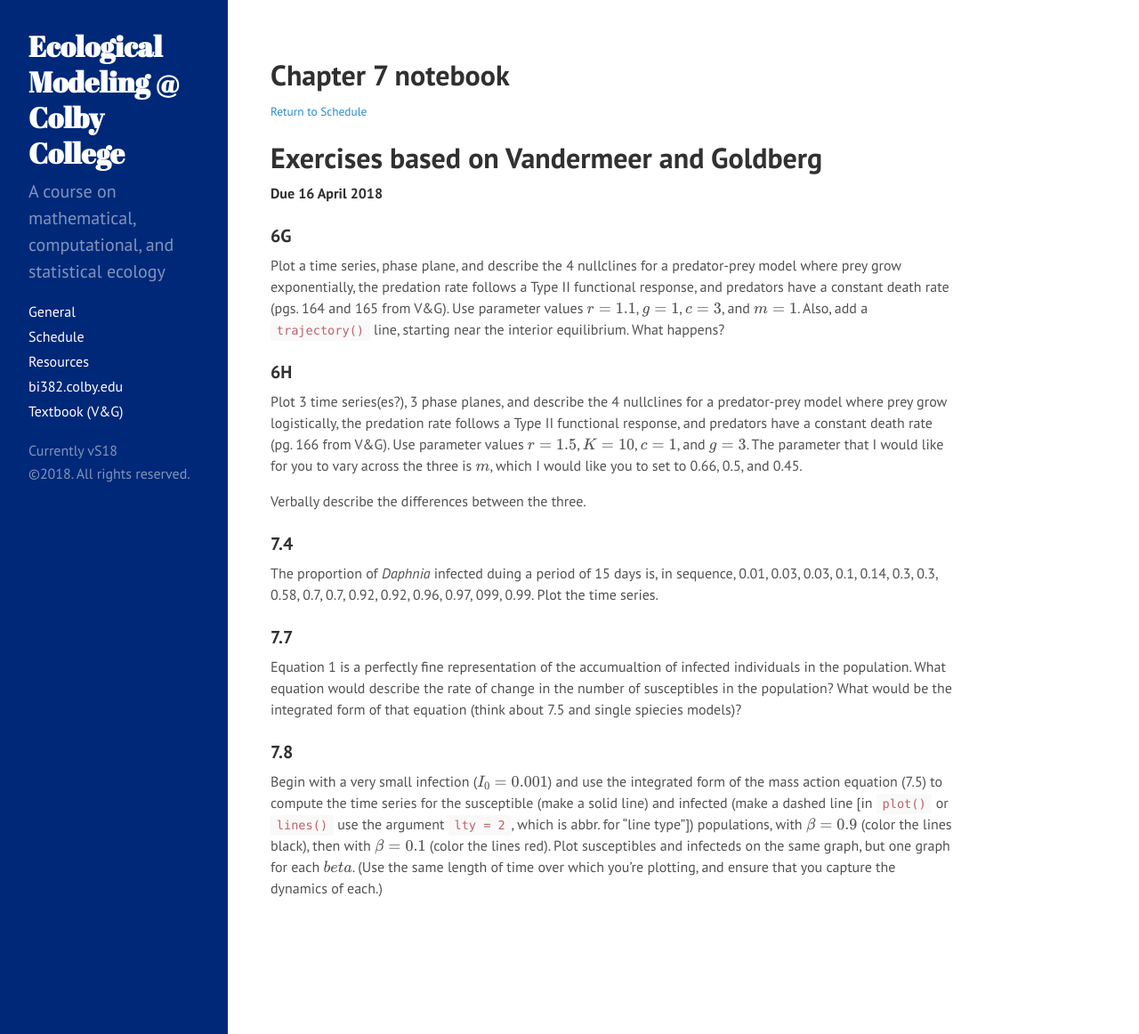
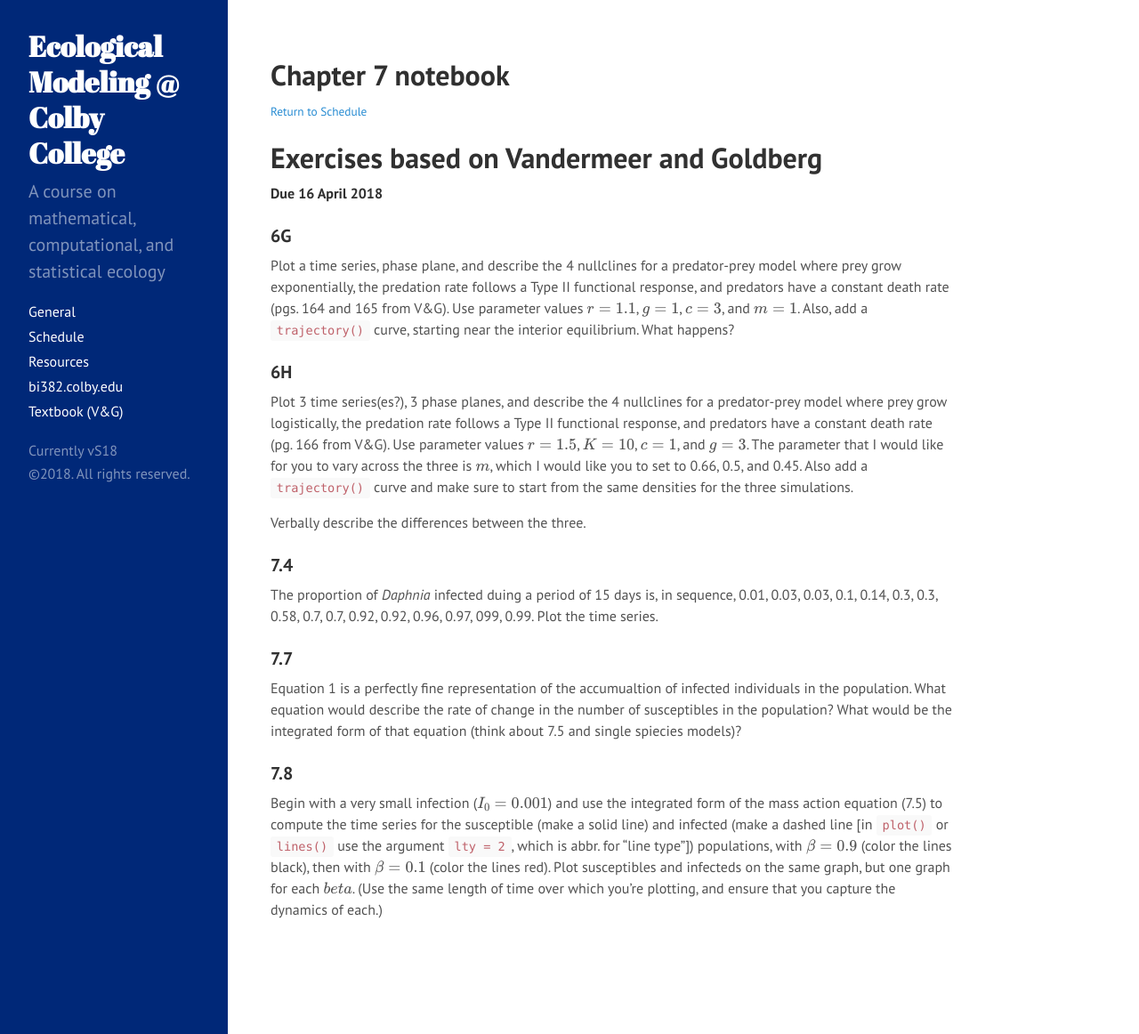
Before and after one commit to ColbyEcology/BI382_2018_Spring, a Jekyll site: the page built from Assignments/LectureNotebooks/Ch7_Notebook.md, in a window 1280 px wide and 1162 px high. Shown: the whole window at 89% size. Built offline with Jekyll 4.4.1, drawn with Linux system fonts in a browser that asks for light colours; formulas are drawn with MathJax 3.

Commit message:
traj to 6H

```diff
--- a/Assignments/LectureNotebooks/Ch7_Notebook.md
+++ b/Assignments/LectureNotebooks/Ch7_Notebook.md
@@ -7,10 +7,10 @@ layout: assignment
 **Due 16 April 2018**
 
 ### 6G
-Plot a time series, phase plane, and describe the 4 nullclines for a predator-prey model where prey grow exponentially, the predation rate follows a Type II functional response, and predators have a constant death rate (pgs. 164 and 165 from V&G). Use parameter values $r = 1.1$, $g = 1$, $c = 3$, and $m = 1$. Also, add a `trajectory()` line, starting near the interior equilibrium. What happens?
+Plot a time series, phase plane, and describe the 4 nullclines for a predator-prey model where prey grow exponentially, the predation rate follows a Type II functional response, and predators have a constant death rate (pgs. 164 and 165 from V&G). Use parameter values $r = 1.1$, $g = 1$, $c = 3$, and $m = 1$. Also, add a `trajectory()` curve, starting near the interior equilibrium. What happens?
 
 ### 6H
-Plot 3 time series(es?), 3 phase planes, and describe the 4 nullclines for a predator-prey model where prey grow logistically, the predation rate follows a Type II functional response, and predators have a constant death rate (pg. 166 from V&G). Use parameter values $r = 1.5$, $K = 10$, $c = 1$, and $g = 3$. The parameter that I would like for you to vary across the three is $m$, which I would like you to set to 0.66, 0.5, and 0.45.
+Plot 3 time series(es?), 3 phase planes, and describe the 4 nullclines for a predator-prey model where prey grow logistically, the predation rate follows a Type II functional response, and predators have a constant death rate (pg. 166 from V&G). Use parameter values $r = 1.5$, $K = 10$, $c = 1$, and $g = 3$. The parameter that I would like for you to vary across the three is $m$, which I would like you to set to 0.66, 0.5, and 0.45. Also add a `trajectory()` curve and make sure to start from the same densities for the three simulations.
 
 Verbally describe the differences between the three.
 
```
